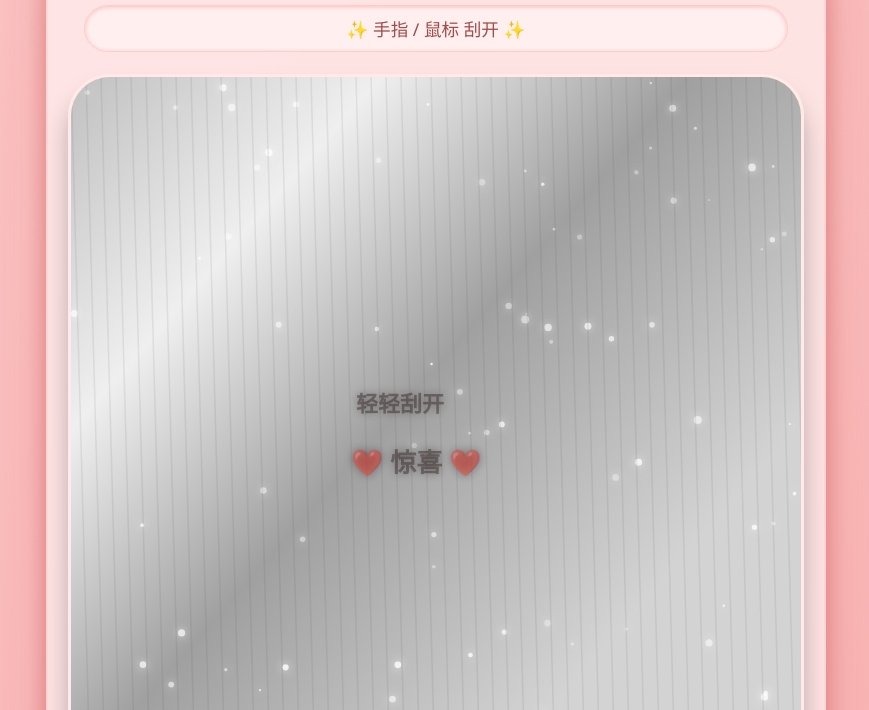
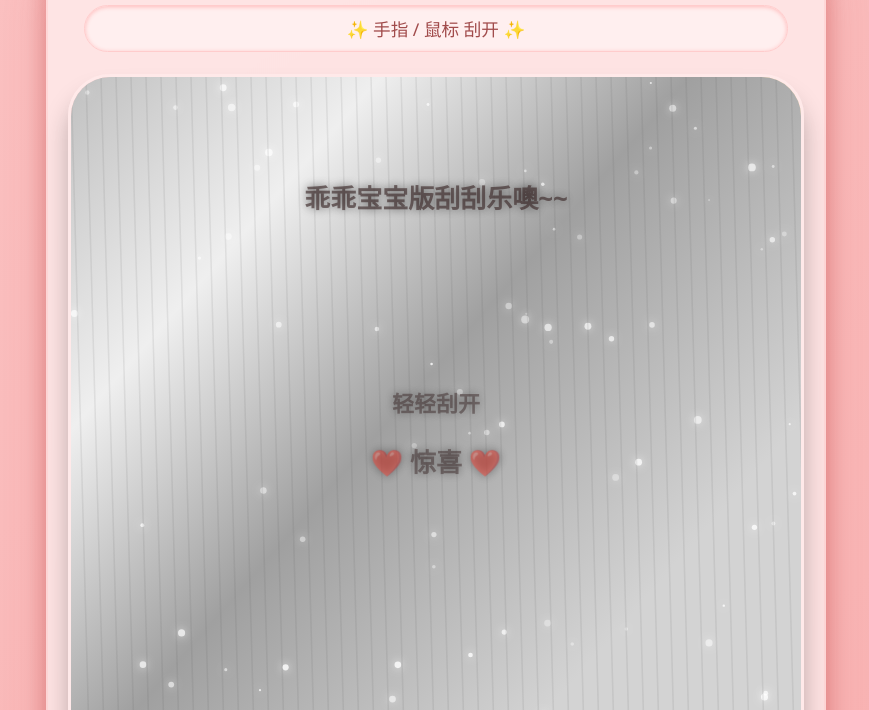
Before and after one commit to lwn2002/love-scratch-card, a plain HTML site: page index.html in a window 1280 px wide. Shown: the part 90-800 px from the top of the page, without its empty margins (204-1073 px from the left). Drawn offline with Linux system fonts and the light colour scheme.

Commit message:
四次改进

```diff
--- a/index.html
+++ b/index.html
@@ -701,6 +701,7 @@
         function resetScratchLayer() {
             const w = scratchCanvas.width;
             const h = scratchCanvas.height;
+            const baseSize = Math.min(w, h);
 
             // 银光闪闪刮层
             ctxScratch.clearRect(0, 0, w, h);
@@ -734,16 +735,25 @@
                 ctxScratch.stroke();
             }
 
-            // 提示文字 (刮开指引)
+            // 标题与提示文字 (刮开指引)
             ctxScratch.save();
             ctxScratch.shadowBlur = 10;
             ctxScratch.shadowColor = '#333';
+            ctxScratch.fillStyle = '#3d2b2b';
+            ctxScratch.textAlign = 'center';
+
+            // 顶部标题：乖乖宝宝版刮刮乐（手机端略小）
+            const topTitleFontSize = baseSize < 420 ? 22 : 26;
+            ctxScratch.globalAlpha = 0.65;
+            ctxScratch.font = `bold ${topTitleFontSize}px "Segoe UI", "楷体", cursive`;
+            ctxScratch.fillText('乖乖宝宝版刮刮乐噢~~', w / 2, h * 0.18);
+
+            // 中间提示文字
+            ctxScratch.globalAlpha = 0.5;
             ctxScratch.font = 'bold 22px "Segoe UI", "楷体", cursive';
-            ctxScratch.fillStyle = '#3d2b2b';
-            ctxScratch.globalAlpha = 0.5;
-            ctxScratch.fillText('轻轻刮开', w/2-80, h/2-30);
+            ctxScratch.fillText('轻轻刮开', w / 2, h / 2 - 30);
             ctxScratch.font = 'bold 26px "Segoe UI", "楷体", cursive';
-            ctxScratch.fillText('❤️ 惊喜 ❤️', w/2-85, h/2+30);
+            ctxScratch.fillText('❤️ 惊喜 ❤️', w / 2, h / 2 + 30);
             ctxScratch.restore();
 
             // 重置绘制状态
```
